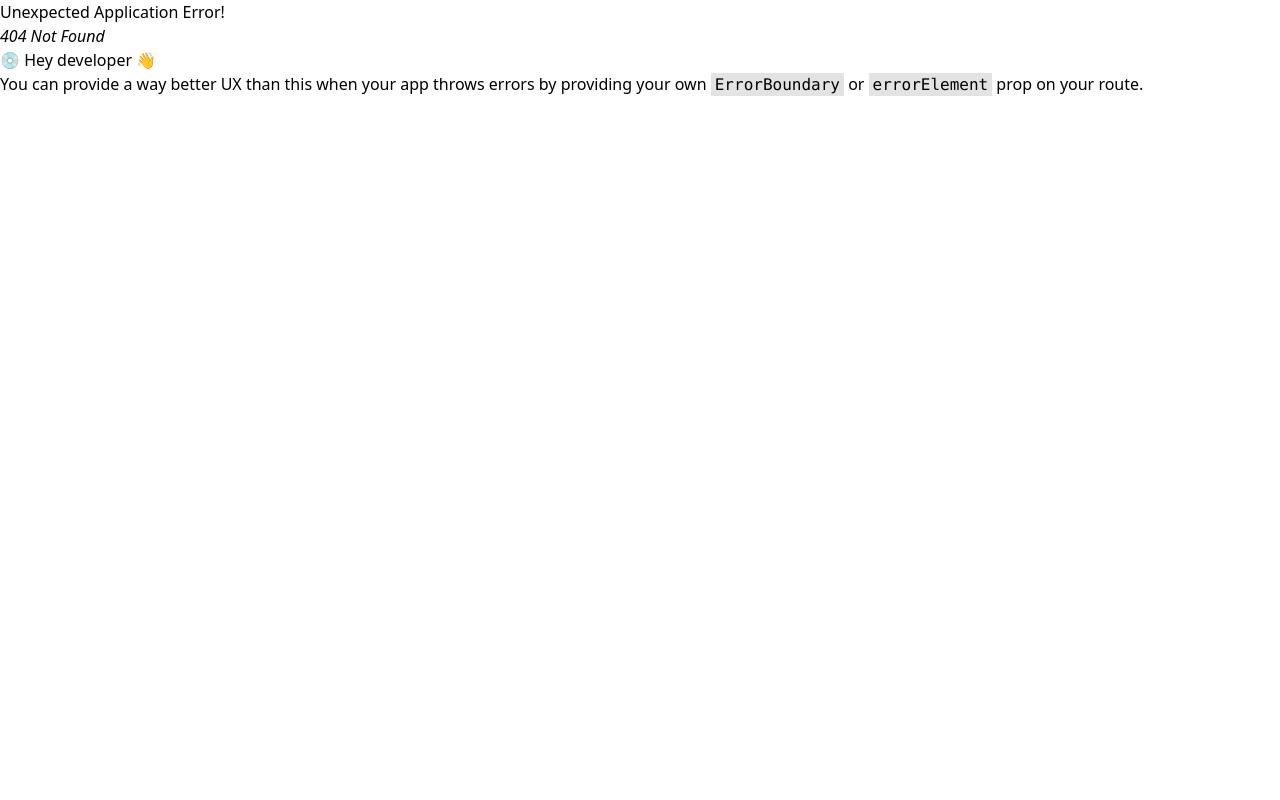
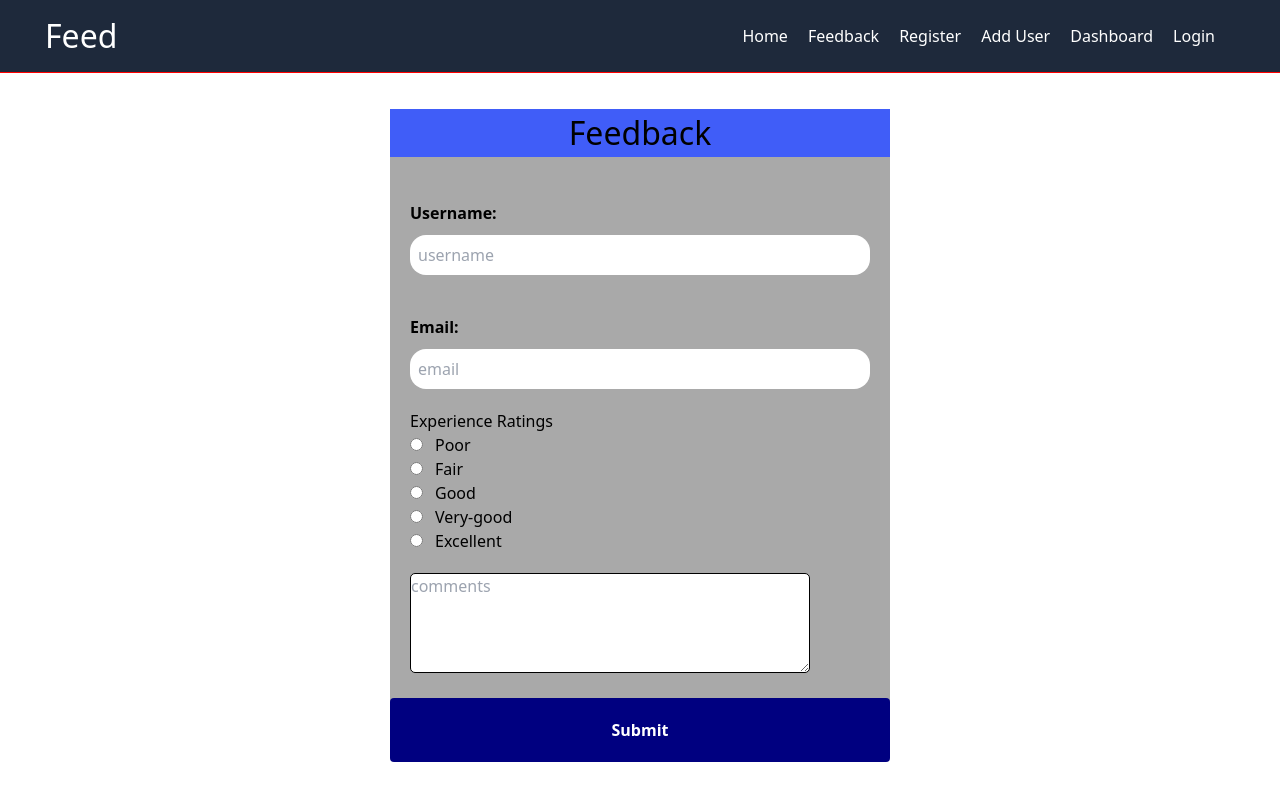
Before and after one commit to johnnybravosvy/FeedbackForm, a React (Vite) app: page /feedback in a window 1280 px wide. Before the commit this address had no page. Built offline with nearby package versions, Linux system fonts and the light colour scheme.

Commit message:
feedback components and its styles

```diff
--- a/src/App.css
+++ b/src/App.css
@@ -119,3 +119,82 @@
   font-weight: bold;
   margin-top: 8px;
 }
+
+/* feedback form */
+.feedback-page {
+  margin: 0;
+  padding: 0;
+  display: flex;
+  justify-content: center;
+  align-items: center;
+  height: 90vh;
+  background-color: #fff;
+}
+
+.feedback-container {
+  background-color: #a9a9a9;
+  height: 90%;
+  box-sizing: border-box;
+  border-radius: 8px;
+
+  width: 500px;
+}
+
+.feedback-container h2 {
+  width: 100%;
+  text-align: center;
+  font-size: 2rem;
+  background-color: #405df8;
+}
+
+.feedback-container .form-group {
+  padding: 20px;
+  box-sizing: border-box;
+}
+
+.feedback-container .form-group label {
+  display: block;
+  font-size: 1rem;
+  font-weight: bold;
+  margin-bottom: 5px;
+}
+
+.feedback-container .form-group input,
+.feedback-container .form-group select {
+  width: 100%;
+  padding: 8px;
+  box-sizing: border-box;
+  border-radius: 16px;
+  margin-top: 5px;
+}
+
+.rating {
+  margin-left: 20px;
+}
+
+.feedback-container .btn-submit {
+  background-color: #000080;
+  color: #fff;
+  padding: 20px;
+  width: 100%;
+  border-radius: 4px;
+  cursor: pointer;
+  font-weight: bold;
+}
+
+input[type="checkbox"],
+input[type="radio"] {
+  margin-right: 0.75rem;
+  border: 1px solid;
+}
+
+textarea {
+  width: 400px;
+  height: 100px;
+  margin-bottom: 5px;
+  border: 1px solid #000;
+  border-radius: 5px;
+  display: block;
+}
+
+/* Register */
--- /dev/null
+++ b/src/components/Feedback.jsx
@@ -0,0 +1,139 @@
+import { useState } from "react";
+import Navbar from "./Navbar";
+import axios from "axios";
+import { useNavigate } from "react-router-dom";
+
+const Feedback = () => {
+  const [feedbackData, setFeedbackData] = useState({
+    username: "",
+    email: "",
+    rating: "",
+    comments: "",
+  });
+  const navigate = useNavigate();
+
+  function handleChange(event) {
+    const { name, value, type, checked } = event.target;
+    setFeedbackData((prevFeedbackData) => {
+      return {
+        ...prevFeedbackData,
+        [name]: type === "checkbox" ? checked : value,
+      };
+    });
+  }
+
+  axios.defaults.withCredentials = true;
+  function handleSubmit() {
+    axios
+      .post("http://localhost:5000/auth/login", feedbackData)
+      .then((res) => {
+        if (res.data.login && res.data.role === "admin") {
+          navigate("/dashboard");
+        }
+      })
+      .catch((err) => console.log(err));
+  }
+
+  return (
+    <>
+      <Navbar />
+      <form action="" className="feedback-page">
+        <div className="feedback-container">
+          <h2>Feedback</h2> <br />
+          <div className="form-group">
+            <label htmlFor="username">Username:</label>
+            <input
+              type="text"
+              placeholder="username"
+              onChange={handleChange}
+              name="username"
+              value={feedbackData.username}
+            />
+          </div>
+          <div className="form-group">
+            <label htmlFor="lastname">Email:</label>
+            <input
+              type="text"
+              placeholder="email"
+              onChange={handleChange}
+              name="email"
+              value={feedbackData.email}
+            />
+          </div>
+          <fieldset className="rating">
+            <legend>Experience Ratings</legend>
+
+            <input
+              type="radio"
+              id="poor"
+              name="rating"
+              value="poor"
+              checked={feedbackData.rating === "poor"}
+              onChange={handleChange}
+            />
+            <label htmlFor="poor">Poor</label>
+            <br />
+
+            <input
+              type="radio"
+              id="fair"
+              name="rating"
+              value="fair"
+              checked={feedbackData.rating === "fair"}
+              onChange={handleChange}
+            />
+            <label htmlFor="fair">Fair</label>
+            <br />
+
+            <input
+              type="radio"
+              id="good"
+              name="rating"
+              value="good"
+              checked={feedbackData.rating === "good"}
+              onChange={handleChange}
+            />
+            <label htmlFor="good">Good</label>
+            <br />
+
+            <input
+              type="radio"
+              id="very-good"
+              name="rating"
+              value="very-good"
+              checked={feedbackData.rating === "very-good"}
+              onChange={handleChange}
+            />
+            <label htmlFor="very-good">Very-good</label>
+            <br />
+
+            <input
+              type="radio"
+              id="excellent"
+              name="rating"
+              value="excellent"
+              checked={feedbackData.rating === "excellent"}
+              onChange={handleChange}
+            />
+            <label htmlFor="full-time">Excellent</label>
+            <br />
+          </fieldset>
+          <div className="form-group">
+            <textarea
+              className="comments"
+              value={feedbackData.comments}
+              placeholder="comments"
+              onChange={handleChange}
+              name="comments"
+            />
+          </div>
+          <button className="btn-submit" onClick={handleSubmit}>
+            Submit
+          </button>
+        </div>
+      </form>
+    </>
+  );
+};
+
+export default Feedback;
--- a/src/components/Register.jsx
+++ b/src/components/Register.jsx
@@ -1,7 +1,103 @@
-import React from "react";
+import { useState } from "react";
+import Navbar from "./Navbar";
+import axios from "axios";
+import { useNavigate } from "react-router-dom";
 
 const Register = () => {
-  return <div>Register</div>;
+  const [registerData, setRegisterData] = useState({
+    firstname: "",
+    lastname: "",
+    email: "",
+    username: "",
+    password: "",
+  });
+  const navigate = useNavigate();
+
+  function handleChange(event) {
+    const { name, value } = event.target;
+    setLoginData((prevLoginData) => {
+      return {
+        ...prevLoginData,
+        [name]: value,
+      };
+    });
+  }
+
+  axios.defaults.withCredentials = true;
+  function handleSubmit() {
+    axios
+      .post("http://localhost:5000/auth/login", registerData)
+      .then((res) => {
+        if (res.data.login && res.data.role === "admin") {
+          navigate("/dashboard");
+        }
+      })
+      .catch((err) => console.log(err));
+  }
+
+  return (
+    <>
+      <Navbar />
+      <form action="" className="register-page">
+        <div className="register-container">
+          <h2>Register</h2> <br />
+          <div className="form-group">
+            <label htmlFor="firstname">First name:</label>
+            <input
+              type="text"
+              placeholder="first name"
+              onChange={handleChange}
+              name="firstname"
+              value={registerData.firstname}
+            />
+          </div>
+          <div className="form-group">
+            <label htmlFor="lastname">Last name:</label>
+            <input
+              type="text"
+              placeholder="last name"
+              onChange={handleChange}
+              name="lastname"
+              value={registerData.lastname}
+            />
+          </div>
+          <div className="form-group">
+            <label htmlFor="username">Username:</label>
+            <input
+              type="text"
+              placeholder="Enter Username"
+              onChange={handleChange}
+              name="username"
+              value={registerData.username}
+            />
+          </div>
+          <div className="form-group">
+            <label htmlFor="email">Email:</label>
+            <input
+              type="text"
+              placeholder="enter email"
+              onChange={handleChange}
+              name="email"
+              value={registerData.email}
+            />
+          </div>
+          <div className="form-group">
+            <label htmlFor="password">Password:</label>
+            <input
+              type="text"
+              placeholder="enter password"
+              onChange={handleChange}
+              name="password"
+              value={registerData.password}
+            />
+          </div>
+          <button className="btn-register" onClick={handleSubmit}>
+            Register
+          </button>
+        </div>
+      </form>
+    </>
+  );
 };
 
 export default Register;
--- a/src/routing/routes.jsx
+++ b/src/routing/routes.jsx
@@ -4,6 +4,7 @@ import Navbar from "../components/Navbar";
 import Login from "../components/Login";
 import Dashboard from "../components/Dashboard";
 import Register from "../components/Register";
+import Feedback from "../components/Feedback";
 
 const router = createBrowserRouter([
   { path: "/", element: <Home /> },
@@ -11,6 +12,7 @@ const router = createBrowserRouter([
   { path: "/Login", element: <Login /> },
   { path: "/dashboard", element: <Dashboard /> },
   { path: "/register", element: <Register /> },
+  { path: "/feedback", element: <Feedback /> },
 ]);
 
 export default router;
```
